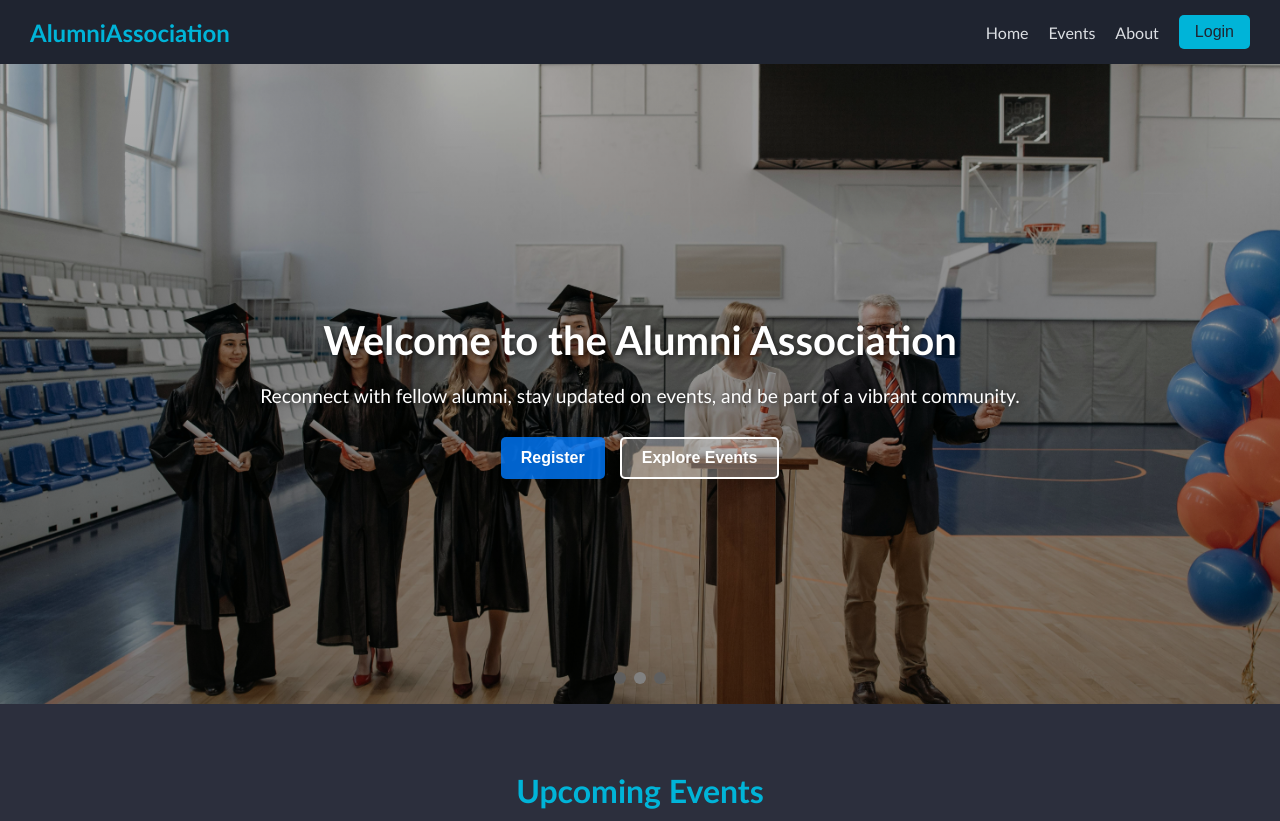
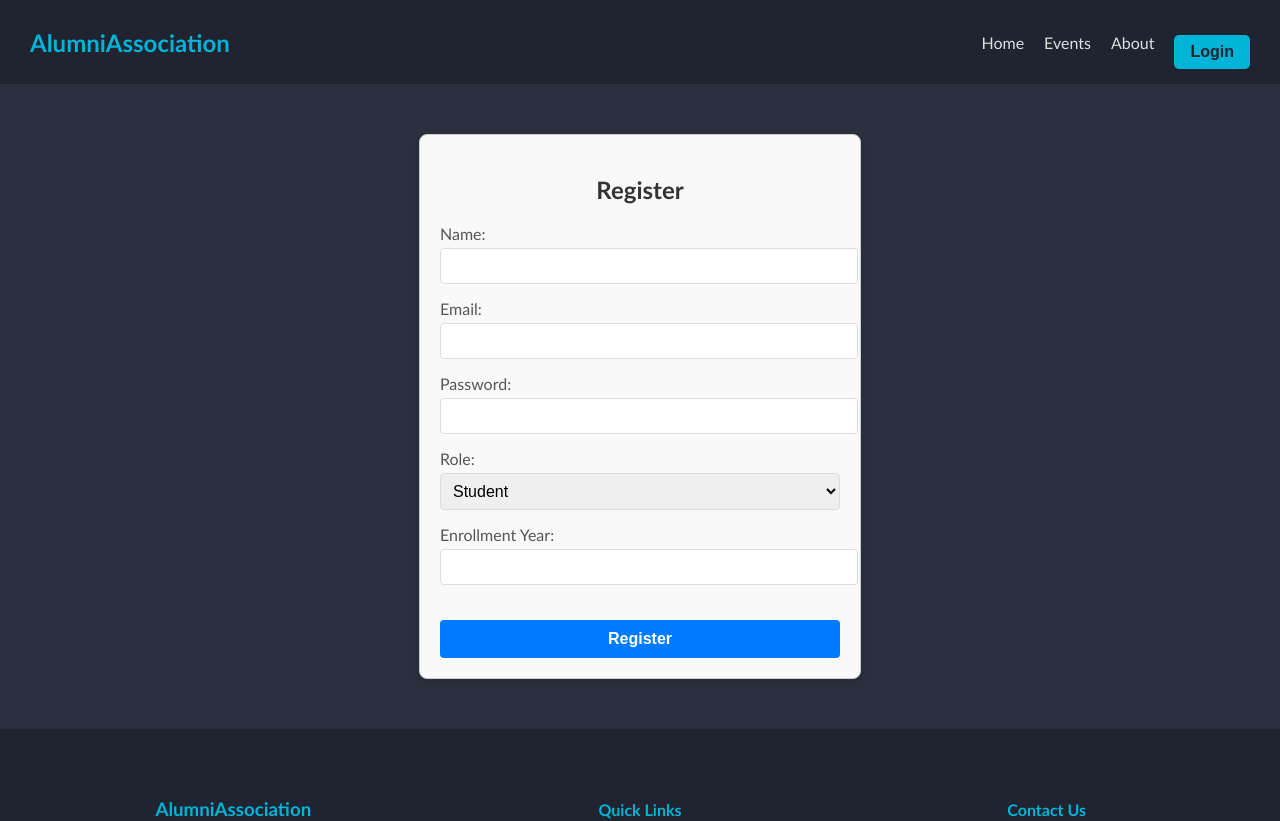
Before and after one commit to dipak9579/alumni-association, a React (Vite) app in the folder Frontend/: page /register in a window 1280 px wide. Shown: the top 821 px of the page. Built offline with nearby package versions, Linux system fonts and the light colour scheme.

Commit message:
connect backend with frontend

```diff
--- a/Frontend/package.json
+++ b/Frontend/package.json
@@ -11,8 +11,10 @@
   },
   "dependencies": {
     "@fortawesome/fontawesome-free": "^6.6.0",
+    "axios": "^1.7.7",
     "react": "^18.3.1",
-    "react-dom": "^18.3.1"
+    "react-dom": "^18.3.1",
+    "react-router-dom": "^6.28.0"
   },
   "devDependencies": {
     "@eslint/js": "^9.13.0",
--- a/Frontend/src/App.jsx
+++ b/Frontend/src/App.jsx
@@ -1,25 +1,43 @@
+// src/App.js
 import '@fortawesome/fontawesome-free/css/all.min.css';
-import React from 'react'
-import HeroSection from './components/Hero/HeroSection'
-import Navbar from './components/Navbar/Navbar'
-import RecentNews from './components/MiddleSection/RecentNews'
-import Events from './components/MiddleSection/Event'
-import SuccessStories from './components/MiddleSection/SuccessStories'
-import Gallery from './components/Gallery/Gallery'
-import Footer from './components/Footer/Footer'
+import React from 'react';
+import { BrowserRouter as Router, Route, Routes } from 'react-router-dom';
+import HeroSection from './components/Hero/HeroSection';
+import Navbar from './components/Navbar/Navbar';
+import RecentNews from './components/MiddleSection/RecentNews';
+import Events from './components/MiddleSection/Event';
+import SuccessStories from './components/MiddleSection/SuccessStories';
+import Gallery from './components/Gallery/Gallery';
+import Footer from './components/Footer/Footer';
+import Register from './components/UserSignUp/Register';
+
+
+const HomePage = () => {
+
+
+  return (
+    <>
+    <HeroSection/>
+    <RecentNews/>
+    <Events/>
+    <SuccessStories/>
+    <Gallery/>
+    </>
+  );
+};
 
 const App = () => {
   return (
-    <>
-    <Navbar/>
-      <HeroSection/>
-      <Events/>
-      <RecentNews/>
-      <SuccessStories/>
-      <Gallery/>
-      <Footer/>
-    </>
-  )
-}
+    <Router>
+      <Navbar />
+      <Routes>
+        <Route path="/" element={<HomePage />} />
+        <Route path="/register" element={<Register/>}/>
 
-export default App
+      </Routes>
+      <Footer />
+    </Router>
+  );
+};
+
+export default App;
--- a/Frontend/src/components/Hero/HeroSection.jsx
+++ b/Frontend/src/components/Hero/HeroSection.jsx
@@ -4,6 +4,7 @@ import college1 from "../../assets/college1.jpg"
 import college2 from "../../assets/college2.jpg"
 import college3 from "../../assets/college3.jpg"
 import college4 from "../../assets/college4.jpg"
+import { Link } from 'react-router-dom';
 import './HeroSection.css';
 
 const images = [
@@ -38,7 +39,7 @@ const HeroSectionSlider = () => {
             <h1>Welcome to the Alumni Association</h1>
             <p>Reconnect with fellow alumni, stay updated on events, and be part of a vibrant community.</p>
             <div className="hero-buttons">
-              <button className="btn-primary">Register</button>
+             <Link to="/register"><button className="btn-primary">Register</button></Link>
               <button className="btn-secondary">Explore Events</button>
             </div>
           </div>
--- a/Frontend/src/components/Navbar/Navbar.jsx
+++ b/Frontend/src/components/Navbar/Navbar.jsx
@@ -1,5 +1,6 @@
 // src/components/Navbar.js
 import React from 'react';
+import {Link} from "react-router-dom"
 import './Navbar.css';
 
 const Navbar = () => {
@@ -7,10 +8,10 @@ const Navbar = () => {
     <nav className="navbar">
       <div className="navbar-logo">AlumniAssociation</div>
       <ul className="navbar-links">
-        <li><a href="#home">Home</a></li>
+        <li><Link to="/">Home</Link></li>
         <li><a href="#events">Events</a></li>
         <li><a href="#about">About</a></li>
-        <li><button>Login</button></li>
+        <li><Link to="/login"><button>Login</button></Link></li>
       </ul>
     </nav>
   );
--- /dev/null
+++ b/Frontend/src/components/UserSignUp/Register.css
@@ -0,0 +1,61 @@
+/* src/components/Register.css */
+
+.register-container {
+    max-width: 400px;
+    margin: 50px auto;
+    padding: 20px;
+    border: 1px solid #ccc;
+    border-radius: 8px;
+    background-color: #f9f9f9;
+    box-shadow: 0px 4px 10px rgba(0, 0, 0, 0.1);
+  }
+
+  h2 {
+    text-align: center;
+    color: #333;
+    margin-bottom: 20px;
+  }
+
+  .register-message {
+    text-align: center;
+    color: #28a745;
+    font-weight: bold;
+    margin-bottom: 20px;
+  }
+
+  form {
+    display: flex;
+    flex-direction: column;
+  }
+
+  label {
+    margin-bottom: 15px;
+    color: #555;
+  }
+
+  input,
+  select {
+    width: 100%;
+    padding: 8px;
+    margin-top: 5px;
+    border: 1px solid #ddd;
+    border-radius: 4px;
+    font-size: 16px;
+  }
+
+  button {
+    width: 100%;
+    padding: 10px;
+    font-size: 16px;
+    font-weight: bold;
+    background-color: #007bff;
+    color: #fff;
+    border: none;
+    border-radius: 4px;
+    cursor: pointer;
+    margin-top: 20px;
+  }
+
+  button:hover {
+    background-color: #0056b3;
+  }
--- /dev/null
+++ b/Frontend/src/components/UserSignUp/Register.jsx
@@ -0,0 +1,104 @@
+// src/components/Register.js
+import React, { useState } from 'react';
+import axios from 'axios';
+import './Register.css';
+
+const Register = () => {
+  const [formData, setFormData] = useState({
+    name: '',
+    email: '',
+    password: '',
+    role: 'student',
+    enrollmentYear: '',
+    graduationYear: '',
+  });
+  const [message, setMessage] = useState('');
+
+  const handleChange = (e) => {
+    const { name, value } = e.target;
+    setFormData({ ...formData, [name]: value });
+  };
+
+  const handleSubmit = async (e) => {
+    e.preventDefault();
+    try {
+      const response = await axios.post('http://localhost:5000/api/users/register', formData);
+      setMessage(response.data.message);
+    } catch (error) {
+      setMessage(error.response?.data?.message || 'Registration failed');
+    }
+  };
+
+  return (
+    <div className="register-container">
+      <h2>Register</h2>
+      {message && <p className="register-message">{message}</p>}
+      <form onSubmit={handleSubmit}>
+        <label>
+          Name:
+          <input
+            type="text"
+            name="name"
+            value={formData.name}
+            onChange={handleChange}
+            required
+          />
+        </label>
+        <label>
+          Email:
+          <input
+            type="email"
+            name="email"
+            value={formData.email}
+            onChange={handleChange}
+            required
+          />
+        </label>
+        <label>
+          Password:
+          <input
+            type="password"
+            name="password"
+            value={formData.password}
+            onChange={handleChange}
+            required
+          />
+        </label>
+        <label>
+          Role:
+          <select name="role" value={formData.role} onChange={handleChange}>
+            <option value="student">Student</option>
+            <option value="alumni">Alumni</option>
+          </select>
+        </label>
+        {formData.role === 'student' && (
+          <label>
+            Enrollment Year:
+            <input
+              type="text"
+              name="enrollmentYear"
+              value={formData.enrollmentYear}
+              onChange={handleChange}
+              required
+            />
+          </label>
+        )}
+        {formData.role === 'alumni' && (
+          <label>
+            Graduation Year:
+            <input
+              type="text"
+              name="graduationYear"
+              value={formData.graduationYear}
+              onChange={handleChange}
+              required
+            />
+          </label>
+        )}
+        <button type="submit">Register</button>
+      </form>
+    </div>
+  );
+};
+
+export default Register;
```
Also changed, not shown: 1 other file (tests, documents, lock files or other folders).
